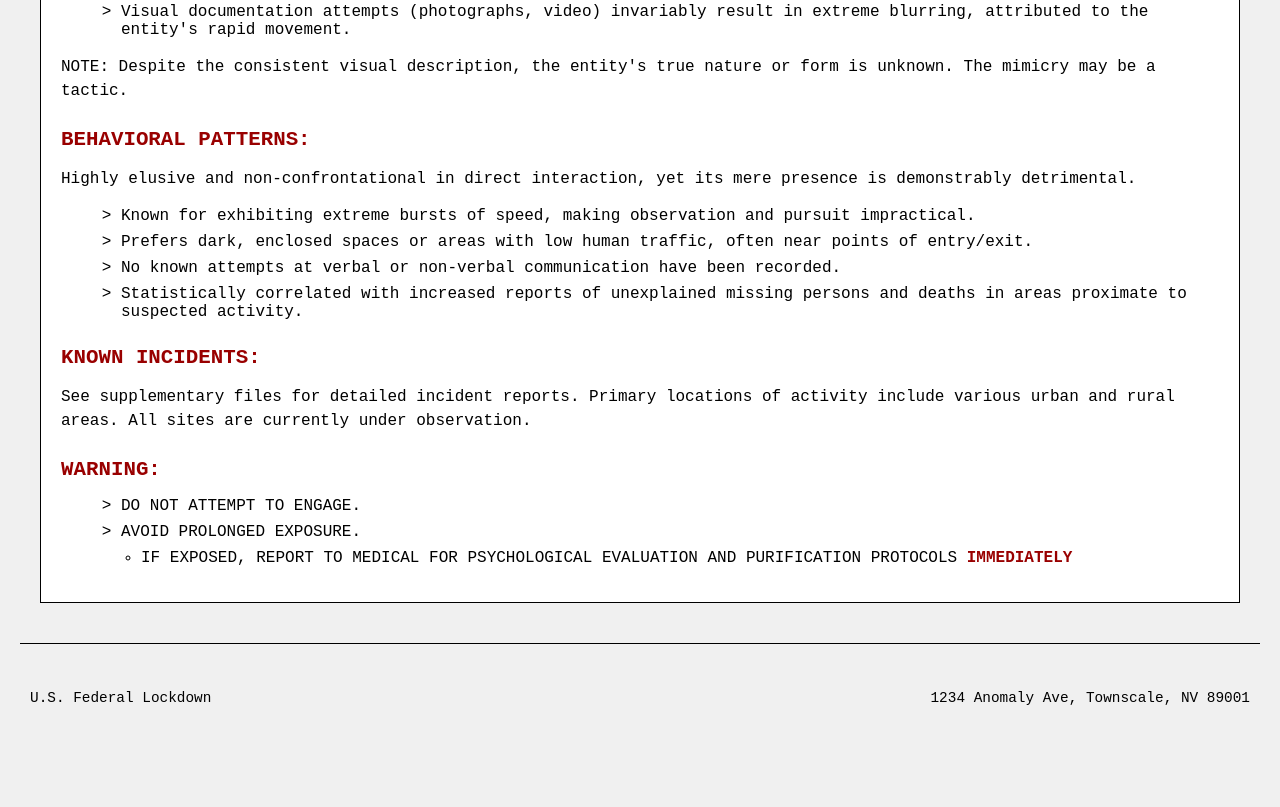
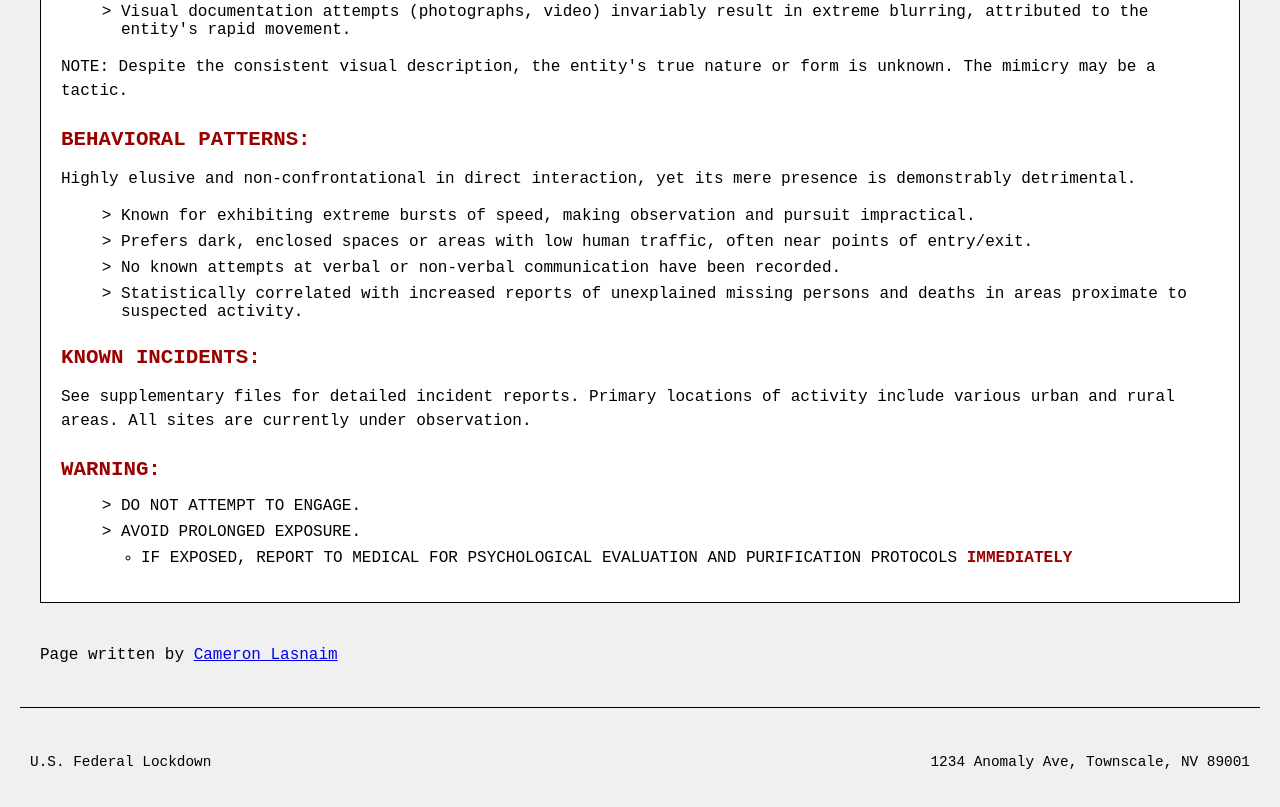
Before and after one commit to BTGorilla/Federal-Lockdown, a plain HTML site: page index.html in a window 1280 px wide. Shown: the part 611-1418 px from the top of the page. Before the commit the page ends 1366 px from the top, so only its background shows below. Drawn offline with Linux system fonts and the light colour scheme.

Commit message:
Update index.html

```diff
--- a/index.html
+++ b/index.html
@@ -81,6 +81,7 @@
                 </li>
             </ul>
         </section>
+        <p>Page written by <a href="cameron.html">Cameron Lasnaim</a></p>
     </main>
 
     <footer>
```
